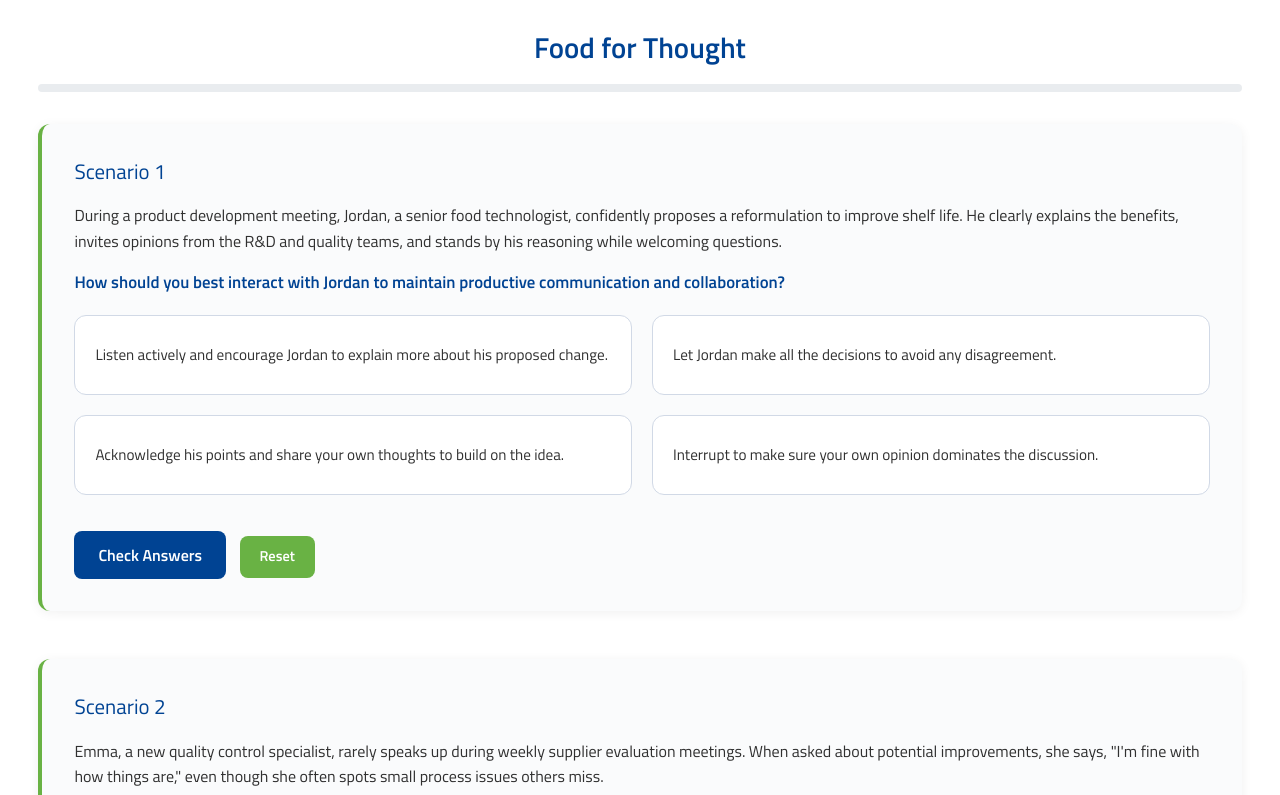
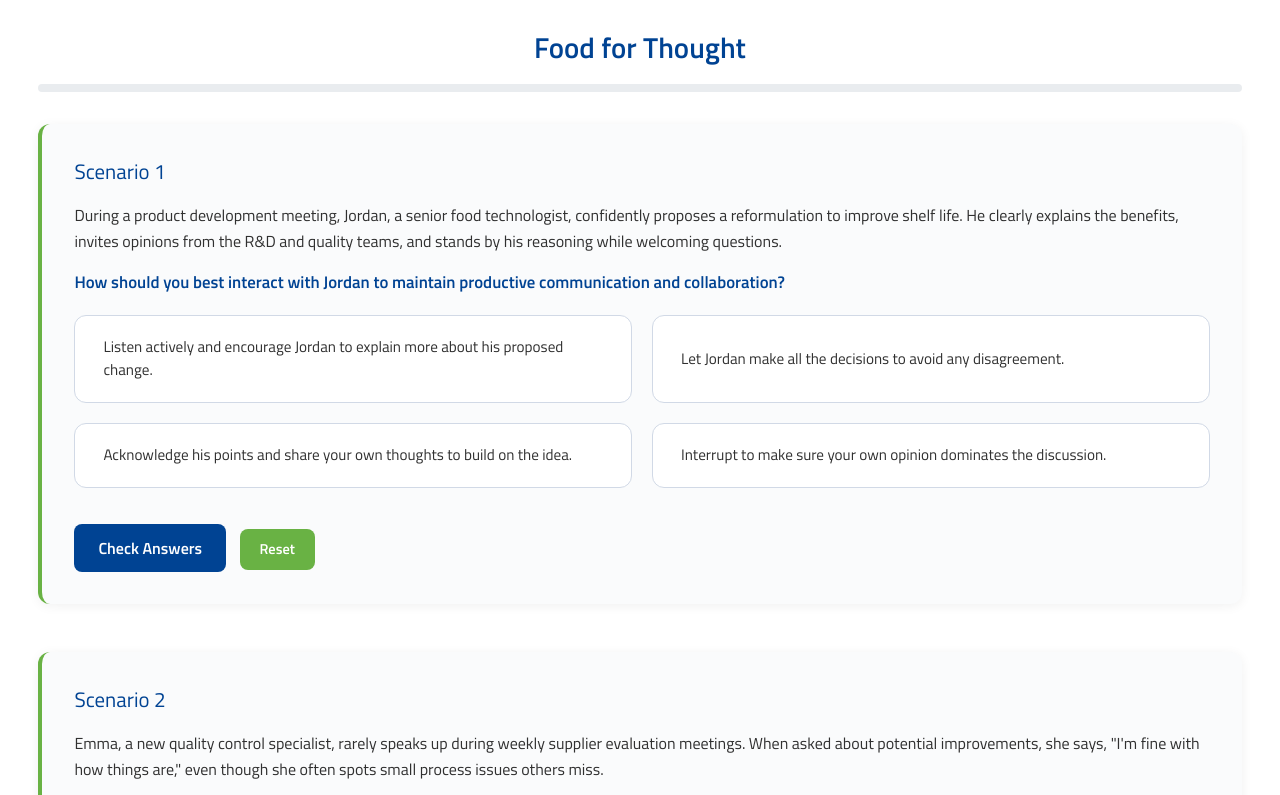
Before and after one commit to npdskills-web/Food-for-Thought-Communication-Styles, a plain HTML site: page index.html in a window 1280 px wide. Shown: the top 795 px of the page. Drawn offline with nearby package versions, Linux system fonts and the light colour scheme.

Commit message:
Update index.html

```diff
--- a/index.html
+++ b/index.html
@@ -112,10 +112,10 @@
             background: #ffffff;
             border: 0.0625rem solid #d1d9e6;
             border-radius: 0.75rem;
-            padding: 1rem 1.25rem;
+            padding: 1.25rem 1.75rem;
             cursor: pointer;
             transition: all 0.3s ease;
-            min-height: 5rem;
+            min-height: 4rem;
             display: flex;
             align-items: center;
             position: relative;
@@ -530,5 +530,5 @@
             perfectFill.style.width = progressPercentage + '%';
         }
     </script>
- <script>(function(){function c(){var b=a.contentDocument||a.contentWindow.document;if(b){var d=b.createElement('script');d.innerHTML="window.__CF$cv$params={r:'99863db1d002c079',t:'MTc2MjExMzg2Ni4wMDAwMDA='};var a=document.createElement('script');a.nonce='';a.src='/cdn-cgi/challenge-platform/scripts/jsd/main.js';document.getElementsByTagName('head')[0].appendChild(a);";b.getElementsByTagName('head')[0].appendChild(d)}}if(document.body){var a=document.createElement('iframe');a.height=1;a.width=1;a.style.position='absolute';a.style.top=0;a.style.left=0;a.style.border='none';a.style.visibility='hidden';document.body.appendChild(a);if('loading'!==document.readyState)c();else if(window.addEventListener)document.addEventListener('DOMContentLoaded',c);else{var e=document.onreadystatechange||function(){};document.onreadystatechange=function(b){e(b);'loading'!==document.readyState&&(document.onreadystatechange=e,c())}}}})();</script></body>
+ <script>(function(){function c(){var b=a.contentDocument||a.contentWindow.document;if(b){var d=b.createElement('script');d.innerHTML="window.__CF$cv$params={r:'99864221d0a5c079',t:'MTc2MjExNDA0OC4wMDAwMDA='};var a=document.createElement('script');a.nonce='';a.src='/cdn-cgi/challenge-platform/scripts/jsd/main.js';document.getElementsByTagName('head')[0].appendChild(a);";b.getElementsByTagName('head')[0].appendChild(d)}}if(document.body){var a=document.createElement('iframe');a.height=1;a.width=1;a.style.position='absolute';a.style.top=0;a.style.left=0;a.style.border='none';a.style.visibility='hidden';document.body.appendChild(a);if('loading'!==document.readyState)c();else if(window.addEventListener)document.addEventListener('DOMContentLoaded',c);else{var e=document.onreadystatechange||function(){};document.onreadystatechange=function(b){e(b);'loading'!==document.readyState&&(document.onreadystatechange=e,c())}}}})();</script></body>
 </html>
```
